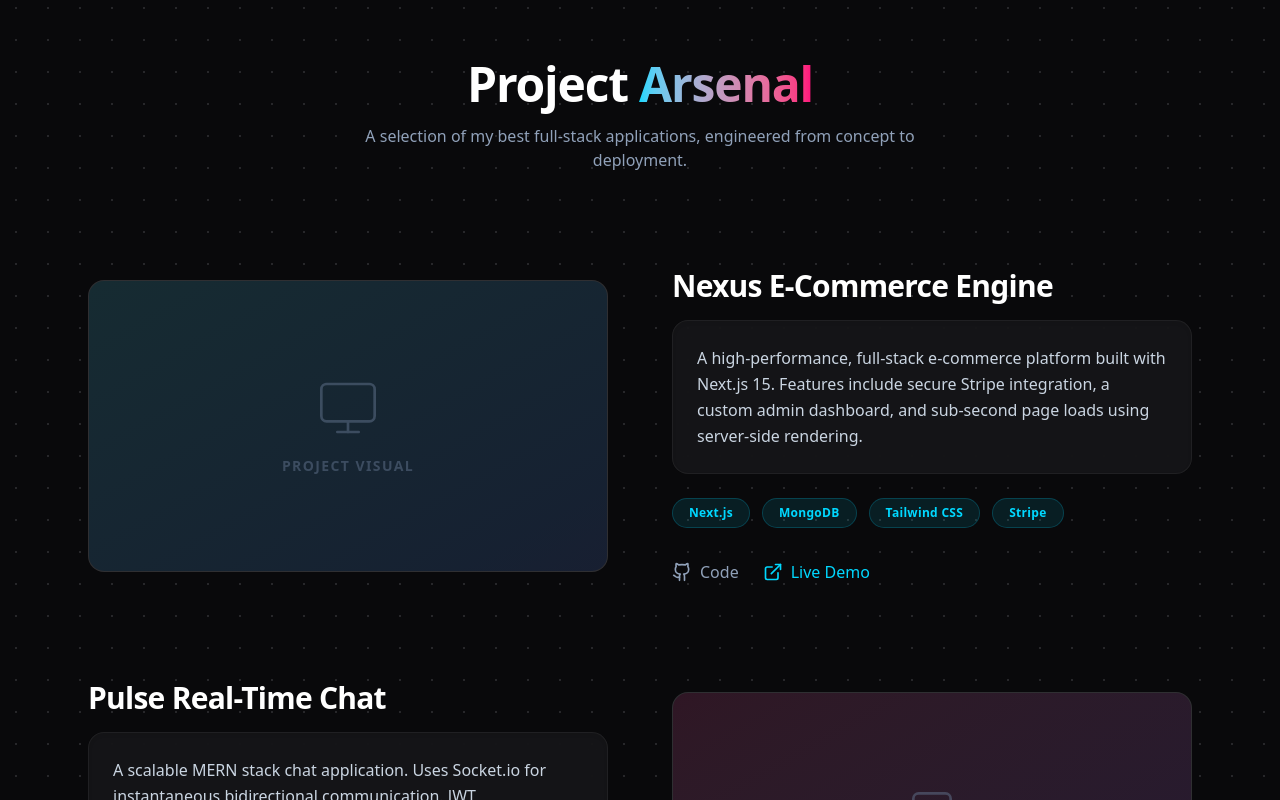
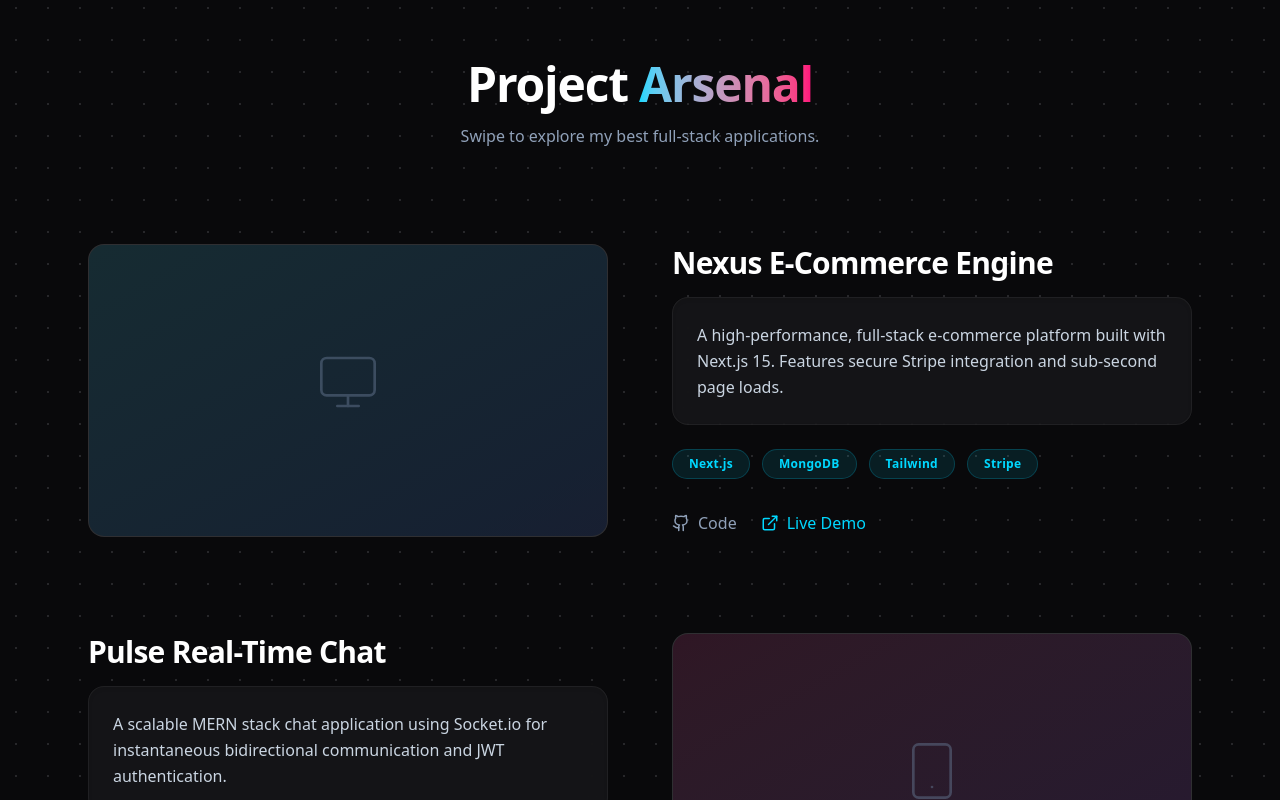
Before and after one commit to itznik/Portfolio, a Next.js app in the folder nikunj-portfolio/: page / in a window 1280 px wide. Shown: the part 2920-3720 px from the top of the page. Built offline with nearby package versions, Linux system fonts and the light colour scheme.

Commit message:
Update Projects.tsx

```diff
--- a/nikunj-portfolio/src/components/Projects.tsx
+++ b/nikunj-portfolio/src/components/Projects.tsx
@@ -3,13 +3,12 @@
 import { motion } from "framer-motion";
 import { Github, ExternalLink, Monitor, Layout, Smartphone } from "lucide-react";
 
-// Placeholder data - you will swap these with your actual MERN/Next.js projects!
 const projects = [
   {
     id: 1,
     title: "Nexus E-Commerce Engine",
-    description: "A high-performance, full-stack e-commerce platform built with Next.js 15. Features include secure Stripe integration, a custom admin dashboard, and sub-second page loads using server-side rendering.",
-    tech: ["Next.js", "MongoDB", "Tailwind CSS", "Stripe"],
+    description: "A high-performance, full-stack e-commerce platform built with Next.js 15. Features secure Stripe integration and sub-second page loads.",
+    tech: ["Next.js", "MongoDB", "Tailwind", "Stripe"],
     github: "#",
     live: "#",
     icon: Monitor,
@@ -18,8 +17,8 @@ const projects = [
   {
     id: 2,
     title: "Pulse Real-Time Chat",
-    description: "A scalable MERN stack chat application. Uses Socket.io for instantaneous bidirectional communication, JWT authentication, and features a sleek, dark-mode-first user interface.",
-    tech: ["React", "Node.js", "Express", "Socket.io"],
+    description: "A scalable MERN stack chat application using Socket.io for instantaneous bidirectional communication and JWT authentication.",
+    tech: ["React", "Node.js", "Socket.io"],
     github: "#",
     live: "#",
     icon: Smartphone,
@@ -28,8 +27,8 @@ const projects = [
   {
     id: 3,
     title: "Vortex Analytics Dashboard",
-    description: "A complex data visualization dashboard for SaaS products. Consumes large datasets via REST APIs and renders interactive charts with fluid animations.",
-    tech: ["MERN Stack", "Framer Motion", "Recharts", "Redux"],
+    description: "Complex data visualization dashboard for SaaS products. Consumes large datasets via REST APIs with fluid animations.",
+    tech: ["MERN Stack", "Framer Motion", "Recharts"],
     github: "#",
     live: "#",
     icon: Layout,
@@ -39,27 +38,20 @@ const projects = [
 
 export default function Projects() {
   return (
-    <section className="relative w-full max-w-6xl mx-auto py-32 px-4 sm:px-6 z-10">
+    <section className="relative w-full max-w-6xl mx-auto py-20 md:py-32 px-0 md:px-6 z-10 overflow-hidden">
 
-      {/* Section Header */}
-      <motion.div
-        initial={{ opacity: 0, y: 30 }}
-        whileInView={{ opacity: 1, y: 0 }}
-        viewport={{ once: true, margin: "-100px" }}
-        className="text-center mb-24 relative z-20"
-      >
+      <div className="text-center mb-12 md:mb-24 px-4">
         <h2 className="text-4xl md:text-5xl font-bold text-white mb-4 tracking-tight">
           Project <span className="text-transparent bg-clip-text bg-gradient-to-r from-brand-cyan to-brand-magenta">Arsenal</span>
         </h2>
-        <p className="text-slate-400 max-w-xl mx-auto">
-          A selection of my best full-stack applications, engineered from concept to deployment.
+        <p className="text-slate-400 max-w-xl mx-auto text-sm md:text-base">
+          Swipe to explore my best full-stack applications.
         </p>
-      </motion.div>
+      </div>
 
-      {/* Projects List */}
-      <div className="flex flex-col gap-24">
+      {/* MOBILE: Horizontal Scroll Snap | DESKTOP: Vertical Stack */}
+      <div className="flex flex-row md:flex-col overflow-x-auto md:overflow-visible snap-x snap-mandatory gap-6 md:gap-24 px-6 md:px-0 pb-12 md:pb-0 no-scrollbar">
         {projects.map((project, index) => {
-          // Alternate the layout direction for desktop
           const isEven = index % 2 === 0;
 
           return (
@@ -69,53 +61,44 @@ export default function Projects() {
               whileInView={{ opacity: 1, y: 0 }}
               viewport={{ once: true, margin: "-100px" }}
               transition={{ duration: 0.7, ease: "easeOut" }}
-              className={`flex flex-col ${isEven ? 'lg:flex-row' : 'lg:flex-row-reverse'} gap-8 lg:gap-16 items-center`}
+              // MOBILE: 85vw width card | DESKTOP: Full width alternating row
+              className={`min-w-[85vw] sm:min-w-[60vw] md:min-w-0 snap-center flex flex-col ${isEven ? 'lg:flex-row' : 'lg:flex-row-reverse'} gap-6 lg:gap-16 items-center`}
             >
 
-              {/* Left Side: The Visual / Image Placeholder */}
               <div className="w-full lg:w-1/2 group">
                 <div className="relative aspect-video rounded-2xl overflow-hidden bg-[#18181B] border border-white/10 shadow-glass transition-all duration-500 group-hover:shadow-neon group-hover:border-brand-cyan/30">
-                  {/* Subtle background glow */}
                   <div className={`absolute inset-0 bg-gradient-to-br ${project.color} opacity-10 group-hover:opacity-20 transition-opacity duration-500`} />
-
-                  {/* Placeholder Icon (Replace this entire div with <Image /> later) */}
                   <div className="absolute inset-0 flex flex-col items-center justify-center text-slate-500 group-hover:text-brand-cyan transition-colors duration-500">
-                    <project.icon size={64} strokeWidth={1} className="mb-4 opacity-50 group-hover:opacity-100 group-hover:scale-110 transition-all duration-500" />
-                    <span className="text-sm tracking-widest uppercase font-semibold opacity-50">Project Visual</span>
+                    <project.icon size={48} strokeWidth={1} className="mb-4 opacity-50 group-hover:opacity-100 group-hover:scale-110 transition-all duration-500 md:w-16 md:h-16" />
                   </div>
                 </div>
               </div>
 
-              {/* Right Side: The Content */}
               <div className="w-full lg:w-1/2 flex flex-col justify-center">
-                <h3 className="text-3xl font-bold text-white mb-4 tracking-tight group-hover:text-brand-cyan transition-colors">
+                <h3 className="text-2xl md:text-3xl font-bold text-white mb-3 md:mb-4 tracking-tight">
                   {project.title}
                 </h3>
 
-                <div className="p-6 rounded-2xl bg-[#18181B]/80 backdrop-blur-md border border-white/5 shadow-inner mb-6 relative z-10">
-                  <p className="text-slate-300 leading-relaxed font-light">
+                <div className="p-5 md:p-6 rounded-2xl bg-[#18181B]/80 backdrop-blur-md border border-white/5 shadow-inner mb-5 md:mb-6">
+                  <p className="text-sm md:text-base text-slate-300 leading-relaxed font-light">
                     {project.description}
                   </p>
                 </div>
 
-                {/* Tech Stack Pills */}
-                <div className="flex flex-wrap gap-3 mb-8">
+                <div className="flex flex-wrap gap-2 md:gap-3 mb-6 md:mb-8">
                   {project.tech.map((tech, i) => (
-                    <span key={i} className="px-4 py-1.5 text-xs font-semibold tracking-wide rounded-full bg-brand-cyan/10 text-brand-cyan border border-brand-cyan/20">
+                    <span key={i} className="px-3 py-1 md:px-4 md:py-1.5 text-[10px] md:text-xs font-semibold tracking-wide rounded-full bg-brand-cyan/10 text-brand-cyan border border-brand-cyan/20">
                       {tech}
                     </span>
                   ))}
                 </div>
 
-                {/* Action Links */}
                 <div className="flex items-center gap-6">
-                  <a href={project.github} className="flex items-center gap-2 text-slate-400 hover:text-white transition-colors group">
-                    <Github size={20} className="group-hover:scale-110 transition-transform" />
-                    <span className="font-medium">Code</span>
+                  <a href={project.github} className="flex items-center gap-2 text-sm md:text-base text-slate-400 hover:text-white transition-colors">
+                    <Github size={18} /> <span className="font-medium">Code</span>
                   </a>
-                  <a href={project.live} className="flex items-center gap-2 text-brand-cyan hover:text-brand-magenta transition-colors group">
-                    <ExternalLink size={20} className="group-hover:scale-110 transition-transform" />
-                    <span className="font-medium">Live Demo</span>
+                  <a href={project.live} className="flex items-center gap-2 text-sm md:text-base text-brand-cyan hover:text-brand-magenta transition-colors">
+                    <ExternalLink size={18} /> <span className="font-medium">Live Demo</span>
                   </a>
                 </div>
               </div>
```
